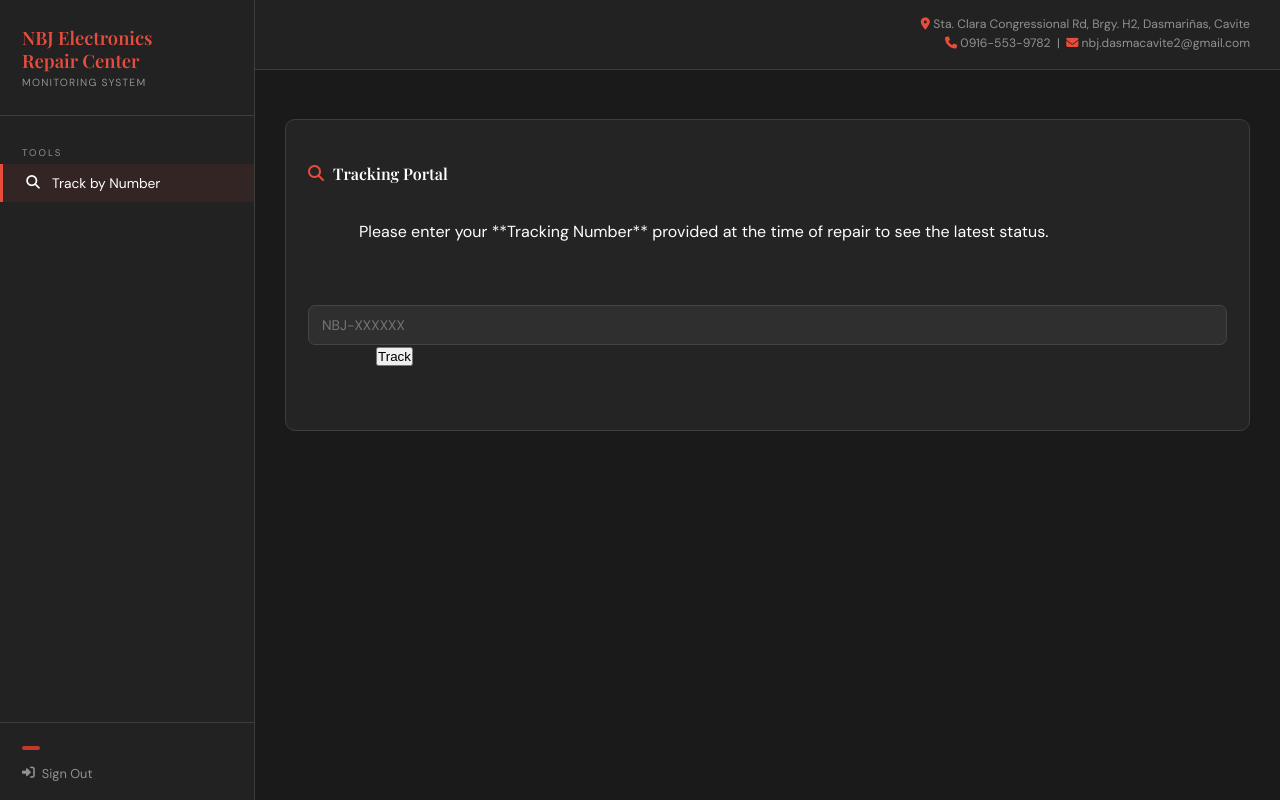
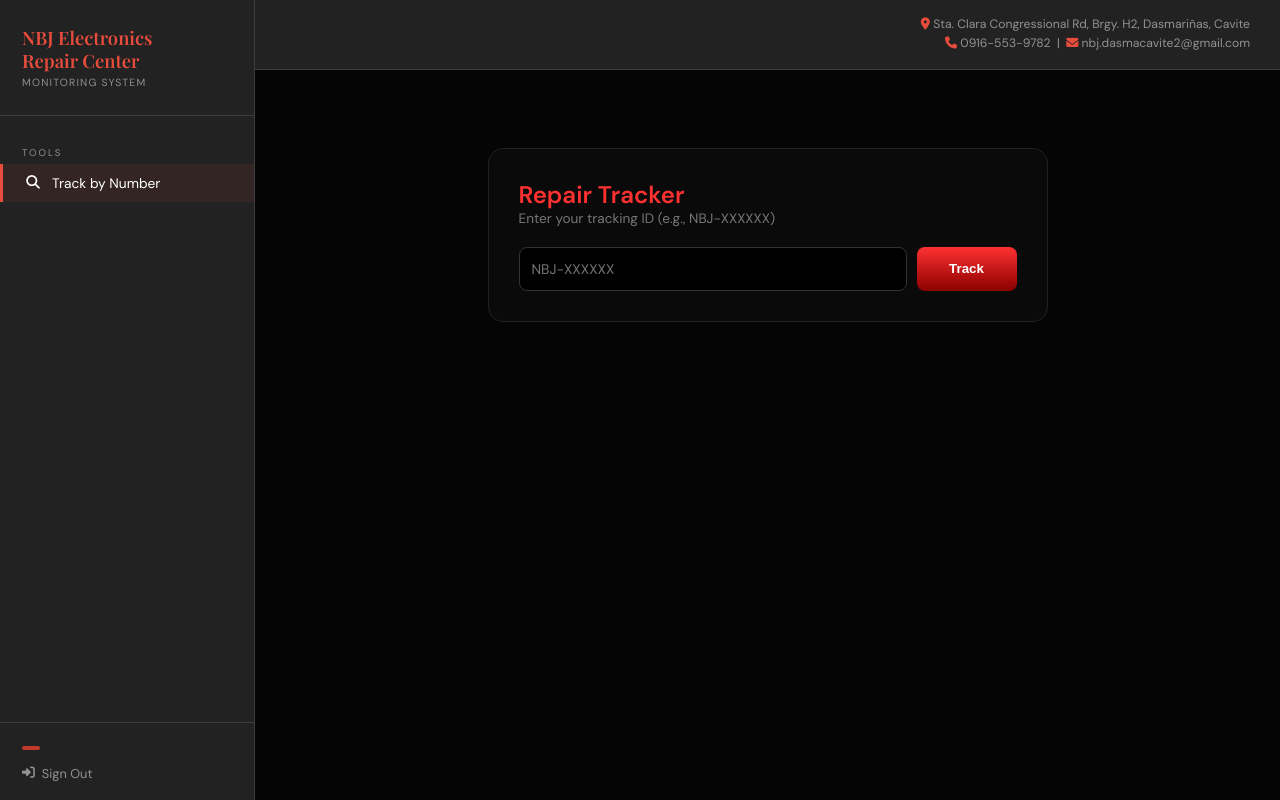
Before and after one commit to shujimatsuoka28/nbj_repair_center_website, a Flask app: page /track in a window 1280 px wide. Run offline with Flask 3, Linux system fonts and the light colour scheme.

Commit message:
Update track.html

```diff
--- a/nbj_repair_system/nbj_repair/templates/track.html
+++ b/nbj_repair_system/nbj_repair/templates/track.html
@@ -4,149 +4,76 @@
 
 {% block content %}
 <style>
-    :root {
-        --bg-super-dark: #050505;
-        --card-bg: #0a0a0a;
-        --accent-red: #ff3131;
-        --accent-gradient: linear-gradient(145deg, #ff3131, #8b0000);
-        --text-bright: #ffffff;
-        --text-dim: #777777;
-        --border-thin: rgba(255, 255, 255, 0.05);
-        --input-bg: #0d0d0d;
-    }
-
-    body, .main { background-color: var(--bg-super-dark) !important; }
-
-    .track-container { max-width: 650px; margin: 0 auto; padding-top: 20px; }
-
-    /* Search Card */
-    .card { background: var(--card-bg); border: 1px solid var(--border-thin); border-radius: 16px; padding: 35px; margin-bottom: 25px; box-shadow: 0 10px 40px rgba(0, 0, 0, 0.6); }
-    .card-title { font-size: 0.75rem; font-weight: 800; text-transform: uppercase; letter-spacing: 2px; color: var(--text-dim); margin-bottom: 12px; display: flex; align-items: center; gap: 10px; }
-    .card-subtitle { font-size: 0.85rem; color: var(--text-dim); margin-bottom: 25px; line-height: 1.5; }
-
-    /* Input Styling */
-    .search-flex { display: flex; gap: 12px; }
-    input[type="text"] { flex: 1; background: var(--input-bg); border: 1px solid var(--border-thin); border-radius: 10px; padding: 14px 18px; color: var(--text-bright); font-family: monospace; font-size: 1rem; letter-spacing: 1px; transition: 0.3s; }
-    input[type="text"]:focus { outline: none; border-color: var(--accent-red); box-shadow: 0 0 15px rgba(255, 49, 49, 0.1); }
-
-    .btn-track { background: var(--accent-gradient); color: #fff; border: none; padding: 0 25px; border-radius: 10px; font-weight: 800; text-transform: uppercase; font-size: 0.75rem; cursor: pointer; transition: 0.3s; }
-    .btn-track:hover { transform: translateY(-2px); box-shadow: 0 8px 20px rgba(255, 49, 49, 0.3); }
-
-    /* Status Progress Bar */
-    .progress-container { margin: 35px 0; overflow-x: hidden; }
-    .progress-track { display: flex; justify-content: space-between; position: relative; }
-    .status-step { flex: 1; text-align: center; position: relative; z-index: 1; }
-    .step-line { height: 4px; background: #1a1a1a; border-radius: 2px; margin-bottom: 10px; transition: 0.4s; }
-    .step-line.active { background: var(--accent-red); box-shadow: 0 0 10px rgba(255, 49, 49, 0.4); }
-    .step-label { font-size: 0.52rem; font-weight: 800; text-transform: uppercase; letter-spacing: 0.5px; color: var(--text-dim); transition: 0.3s; }
-    .step-label.active { color: var(--text-bright); }
-
-    /* Result Details */
-    .result-grid { display: grid; grid-template-columns: 1fr 1fr; gap: 20px; padding-top: 25px; border-top: 1px solid var(--border-thin); }
-    .data-point .label { font-size: 0.6rem; font-weight: 700; text-transform: uppercase; color: var(--text-dim); margin-bottom: 4px; }
-    .data-point .value { font-size: 0.95rem; color: var(--text-bright); font-weight: 500; }
-
-    .notes-box { margin-top: 25px; padding: 18px; background: rgba(255, 255, 255, 0.02); border-radius: 12px; font-size: 0.88rem; color: #d1d1d1; line-height: 1.6; border-left: 3px solid var(--accent-red); }
-
-    .alert-error { background: rgba(255, 49, 49, 0.1); border: 1px solid rgba(255, 49, 49, 0.2); color: #ff8080; padding: 15px; border-radius: 10px; font-size: 0.85rem; margin-bottom: 20px; display: flex; align-items: center; gap: 10px; }
-
-    @media (max-width: 500px) {
-        .step-label { display: none; }
-        .step-label.active { display: block; font-size: 0.6rem; margin-top: 5px; }
-        .result-grid { grid-template-columns: 1fr; }
-    }
+    body { background-color: #050505 !important; color: #fff; }
+    .track-card { background: #0a0a0a; border: 1px solid #222; border-radius: 15px; padding: 30px; margin-top: 30px; }
+    .btn-red { background: linear-gradient(to bottom, #ff3131, #8b0000); color: white; border: none; padding: 12px 20px; border-radius: 8px; cursor: pointer; font-weight: bold; width: 100px; }
+    .progress-wrap { display: flex; justify-content: space-between; margin: 30px 0; }
+    .step { flex: 1; text-align: center; border-top: 4px solid #1a1a1a; padding-top: 10px; font-size: 0.6rem; color: #555; text-transform: uppercase; }
+    .step.active { border-top-color: #ff3131; color: #fff; font-weight: bold; }
+    input { background: #000; border: 1px solid #333; color: #fff; padding: 12px; border-radius: 8px; flex: 1; }
 </style>
 
-<div class="track-container">
-    <div class="card">
-        <div class="card-title"><i class="fas fa-search"></i> Tracking Portal</div>
-        <p class="card-subtitle">
-            Please enter your **Tracking Number** provided at the time of repair to see the latest status.
-        </p>
+<div class="container" style="max-width: 600px; margin: auto; padding: 20px;">
+    <div class="track-card">
+        <h2 style="color: #ff3131;">Repair Tracker</h2>
+        <p style="color: #777; font-size: 0.85rem; margin-bottom: 20px;">Enter your tracking ID (e.g., NBJ-XXXXXX)</p>
 
-        <form method="POST">
-            <div class="search-flex">
-                <input type="text" name="tracking_number" placeholder="NBJ-XXXXXX" value="{{ tracking_number or '' }}" required autocomplete="off">
-                <button type="submit" class="btn-track">Track</button>
+        <form method="POST" action="{{ url_for('track') }}">
+            <div style="display: flex; gap: 10px;">
+                <input type="text" name="tracking_number" placeholder="NBJ-XXXXXX" value="{{ tracking_number or '' }}" required>
+                <button type="submit" class="btn-red">Track</button>
             </div>
         </form>
     </div>
 
     {% if error %}
-    <div class="alert-error">
-        <i class="fas fa-exclamation-triangle"></i> {{ error }}
+    <div style="background: rgba(255, 49, 49, 0.1); color: #ff8080; padding: 15px; border-radius: 10px; margin-top: 20px; text-align: center; border: 1px solid #ff3131;">
+        {{ error }}
     </div>
     {% endif %}
 
     {% if repair %}
-    <div class="card" style="border-color: rgba(255, 49, 49, 0.2); animation: fadeIn 0.5s ease-out;">
-        <div style="display: flex; justify-content: space-between; align-items: center; margin-bottom: 30px;">
-            <div>
-                <div style="font-size: 0.6rem; color: var(--text-dim); text-transform: uppercase; margin-bottom: 4px; letter-spacing: 1px;">Tracking ID</div>
-                <div style="font-family: monospace; font-size: 1.4rem; font-weight: 800; color: var(--accent-red);">
-                    {{ repair['tracking_number'] }}
-                </div>
-            </div>
-            {% set s = repair['status'] %}
-            <span class="badge badge-{{ s.lower().replace(' ','') }}" style="padding: 8px 16px;">
-                {{ s }}
-            </span>
+    <div class="track-card" style="border-top: 4px solid #ff3131;">
+        <div style="display: flex; justify-content: space-between; align-items: center; margin-bottom: 20px;">
+            <h3 style="color: #ff3131; font-family: monospace; margin: 0;">{{ repair['tracking_number'] }}</h3>
+            <span style="background: #ff3131; padding: 4px 12px; border-radius: 20px; font-size: 0.7rem; font-weight: bold;">{{ repair['status'] }}</span>
         </div>
 
         {% set statuses = ['Received','Diagnosing','Repairing','Waiting for Parts','Completed','Released'] %}
         {% set current_idx = statuses.index(repair['status']) if repair['status'] in statuses else 0 %}
 
-        <div class="progress-container">
-            <div class="progress-track">
+        <div class="progress-wrap">
             {% for st in statuses %}
-                {% set idx = loop.index0 %}
-                <div class="status-step">
-                    <div class="step-line {% if idx <= current_idx %}active{% endif %}"></div>
-                    <div class="step-label {% if idx <= current_idx %}active{% endif %}">{{ st }}</div>
+            <div class="step {% if loop.index0 <= current_idx %}active{% endif %}">{{ st }}</div>
+            {% endfor %}
         </div>
-                {% endfor %}
+
+        <div style="display: grid; grid-template-columns: 1fr 1fr; gap: 20px; border-top: 1px solid #222; padding-top: 20px;">
+            <div>
+                <small style="color: #777; display: block; margin-bottom: 5px;">CUSTOMER</small>
+                <span>{{ repair['customer_name'] }}</span>
+            </div>
+            <div>
+                <small style="color: #777; display: block; margin-bottom: 5px;">DEVICE</small>
+                <span>{{ repair['item_name'] }} ({{ repair['item_brand'] }})</span>
+            </div>
+            <div>
+                <small style="color: #777; display: block; margin-bottom: 5px;">RECEIVED</small>
+                <span>{{ repair['date_received'] }}</span>
+            </div>
+            <div>
+                <small style="color: #777; display: block; margin-bottom: 5px;">EST. COMPLETION</small>
+                <span style="color: #f4d03f;">{{ repair['estimated_completion'] or 'Pending' }}</span>
             </div>
         </div>
 
-        <div class="result-grid">
-            <div class="data-point">
-                <div class="label">Customer Name</div>
-                <div class="value">{{ repair['customer_name'] }}</div>
-            </div>
-            <div class="data-point">
-                <div class="label">Device Info</div>
-                <div class="value">{{ repair['item_name'] }} {% if repair['item_brand'] %}<span style="color: var(--text-dim);">({{ repair['item_brand'] }})</span>{% endif %}</div>
-            </div>
-            <div class="data-point">
-                <div class="label">Date Logged</div>
-                <div class="value">{{ repair['date_received'] }}</div>
-            </div>
-            <div class="data-point">
-                <div class="label">Est. Completion</div>
-                <div class="value" style="color: {% if repair['estimated_completion'] %}#f4d03f{% else %}var(--text-dim){% endif %}">
-                    {{ repair['estimated_completion'] or 'Awaiting diagnosis' }}
-                </div>
-            </div>
-        </div>
-
-        {% if repair['technician_notes'] %}
-        <div class="notes-box">
-            <div style="font-size: 0.6rem; text-transform: uppercase; font-weight: 800; color: var(--accent-red); margin-bottom: 8px; letter-spacing: 1px;">Service Progress Notes</div>
-            {{ repair['technician_notes'] }}
+        {% if repair['issue_description'] %}
+        <div style="margin-top: 25px; padding: 15px; background: #050505; border-left: 3px solid #ff3131; border-radius: 4px;">
+            <small style="color: #ff3131; font-weight: bold; text-transform: uppercase;">Technician Notes:</small>
+            <p style="font-size: 0.85rem; margin-top: 5px; color: #ccc;">{{ repair['issue_description'] }}</p>
         </div>
         {% endif %}
     </div>
-
-    <div style="text-align: center; color: #444; font-size: 0.75rem; padding: 20px; letter-spacing: 0.5px;">
-        Need immediate help? Call us at **0916-553-9782**
-    </div>
     {% endif %}
 </div>
-
-<style>
-@keyframes fadeIn {
-    from { opacity: 0; transform: translateY(10px); }
-    to { opacity: 1; transform: translateY(0); }
-}
-</style>
 {% endblock %}
```
Lines whose indentation alone changed are shown as unchanged.
